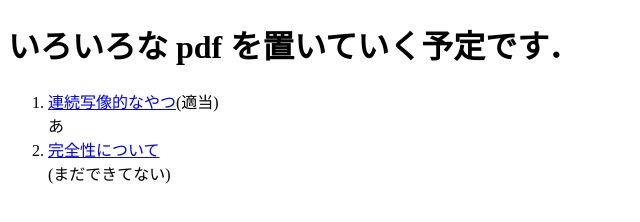
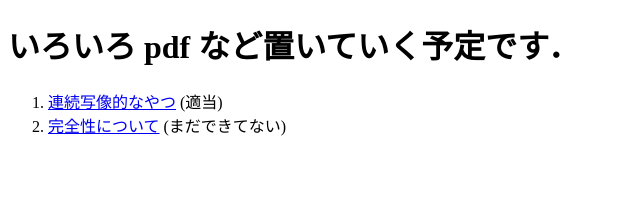
Before and after one commit to knjnszk/knjnszk.github.io, a plain HTML site: page index.html in a window 1280 px wide. Shown: the whole page, without its empty margins (0-640 px from the left). Drawn offline with Linux system fonts and the light colour scheme.

Commit message:
Update index.html

```diff
--- a/index.html
+++ b/index.html
@@ -5,10 +5,10 @@
     <title>Kenji's Page</title>
   </head>
   <body>
-    <h1><font face="ＭＳ Ｐ明朝">いろいろな pdf を置いていく予定です．</font></h1>
+    <h1><font face="ＭＳ Ｐ明朝">いろいろ pdf など置いていく予定です．</font></h1>
     <ol>
-      <li><a href="continuous_map.pdf">連続写像的なやつ</a>(適当)</li>あ
-      <li><a href="Foundation.pdf">完全性について</a></li>(まだできてない)
+      <li><a href="continuous_map.pdf">連続写像的なやつ</a> (適当)</li>
+      <li><a href="Foundation.pdf">完全性について</a> (まだできてない)</li>
     </ol>
   </body>
 </html>
```
